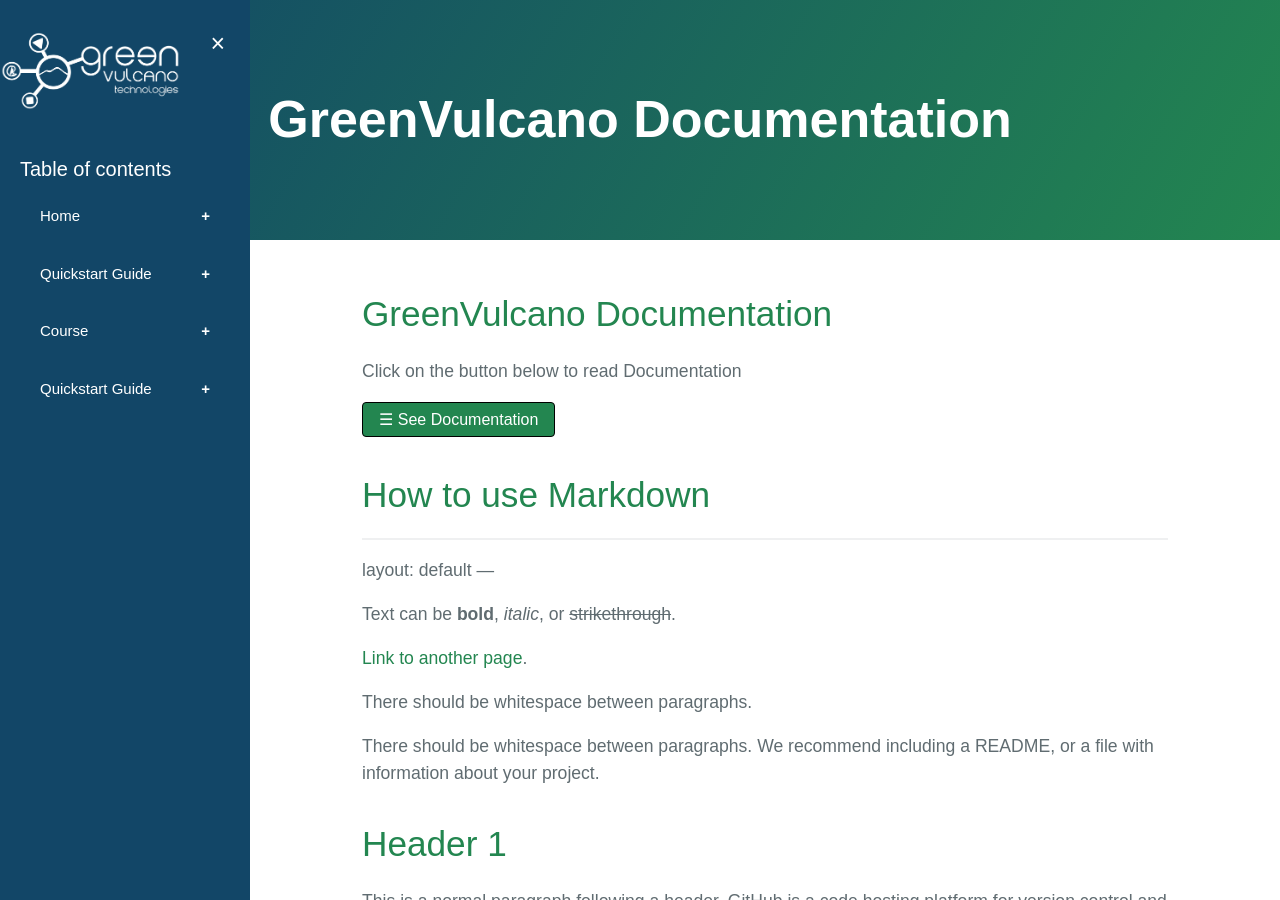
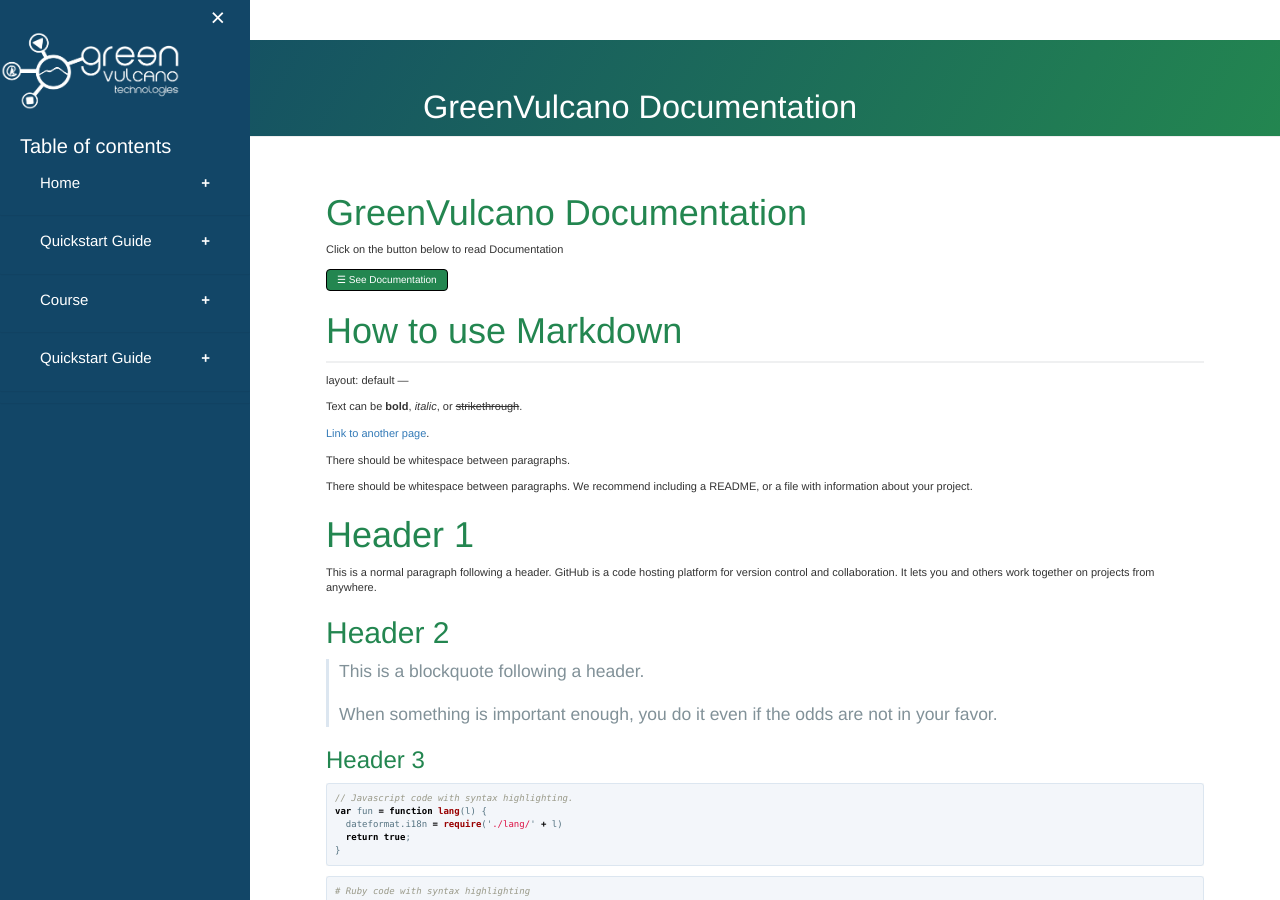
Before and after one commit to dianamw/GreenVulcano-Beta, a Jekyll site: the page built from index.md, in a window 1280 px wide and 900 px high. Built offline with Jekyll 4.4.1, drawn with Linux system fonts in a browser that asks for light colours; nearby versions of some CDN libraries; our own code applies the rules of GitHub Pages for plain Markdown files; library files that are not in the unit come from our copies; the repository's description, which GitHub fills in, is left out.

Commit message:
Update header.html

```diff
--- a/_includes/header.html
+++ b/_includes/header.html
@@ -8,5 +8,6 @@
     <link href='https://fonts.googleapis.com/css?family=Open+Sans:400,700' rel='stylesheet' type='text/css'>
     <link rel="stylesheet" href="{{ '/assets/css/style.css?v=' | append: site.github.build_revision | relative_url }}">
     <script src="{{ "../assets/js/sidebar.js" | relative_url}}"></script>
+    <link rel="stylesheet" href="{{ site.baseurl }}/assets/css/bootstrap.min.css">
 
     </head>
```
